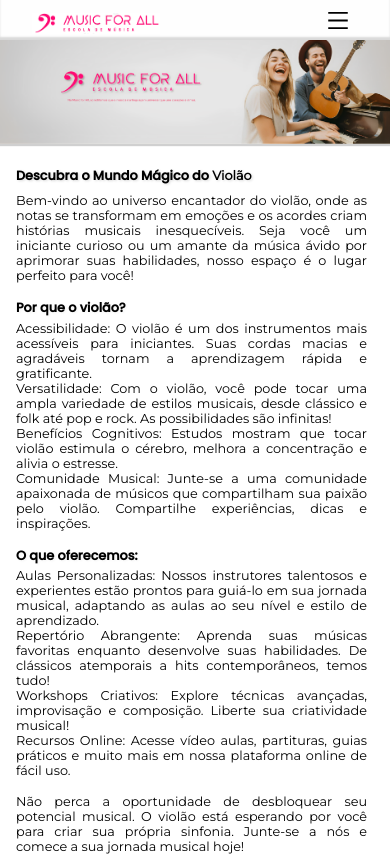
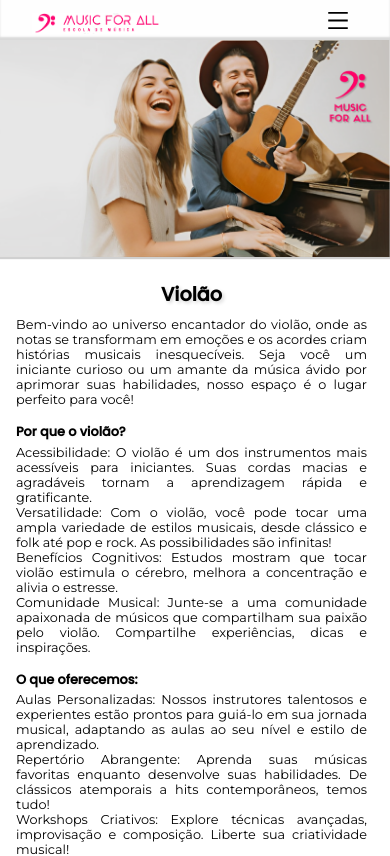
Before and after one commit to GuilhermeGomesti1/music-for-all, a Next.js app: page /cursos/violao in a window 390 px wide. Shown: the top 856 px of the page. Built offline with nearby package versions, Linux system fonts and the light colour scheme.

Commit message:
css cursos

```diff
--- a/src/app/cursos/violao/page.tsx
+++ b/src/app/cursos/violao/page.tsx
@@ -1,7 +1,7 @@
 import Image from "next/image";
 import styles from "./styles.module.css";
 import cursoviolao1 from "../../../../public/images/cursoviolao1.png";
-import homeoficial from "../../../../public/images/homeoficial.png"
+import homecursos from "../../../../public/images/homecursos.png"
 
 export default function Cursos() {
   return (
@@ -10,16 +10,14 @@ export default function Cursos() {
       <div className={styles.containerViolao}>
           <Image
             className={styles.violaoContainer}
-            src={homeoficial}
+            src={homecursos}
             alt="Music For All Logo"
           />
         </div>
 
         <div className={styles.cursodeviolao}>
           <h1 className={styles.title}>
-            {" "}
-            Descubra o Mundo Mágico do{" "}
-            <span className={styles.item}>Violão </span>
+          Violão
           </h1>
 
           <div className={styles.textContainer}>
--- a/src/app/cursos/violao/styles.module.css
+++ b/src/app/cursos/violao/styles.module.css
@@ -43,12 +43,11 @@
   }
 
   .title{
-
-
-    font-size: 1.2rem;
+    font-size: 2rem;
     margin-top: 2rem;
     margin-bottom: 1rem;
-    text-shadow: rgba(0, 0, 0, 0.151) 0.1em 0.1em 0.2em
+    text-shadow: rgba(0, 0, 0, 0.151) 0.1em 0.1em 0.2em;
+
   }
 
   .item{
@@ -149,9 +148,9 @@
   }
 
   .title{
-
+    text-align: center;
     width: 90%;
-    font-size: 0.8rem;
+    font-size: 1.2rem;
     margin-top: 1rem;
     margin-bottom: 0.5rem;
     text-shadow: rgba(0, 0, 0, 0.151) 0.1em 0.1em 0.2em
```
Also changed, not shown: public/images/homecursos.png (added).
